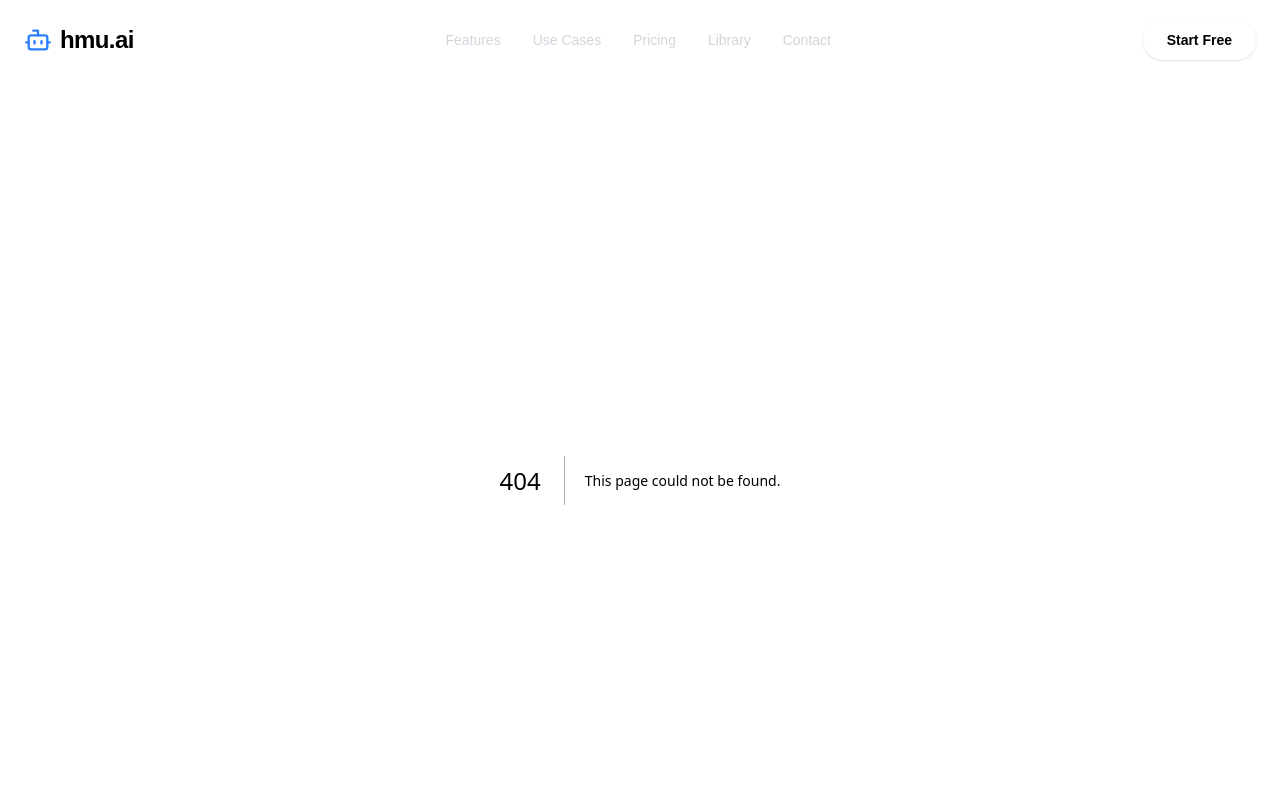
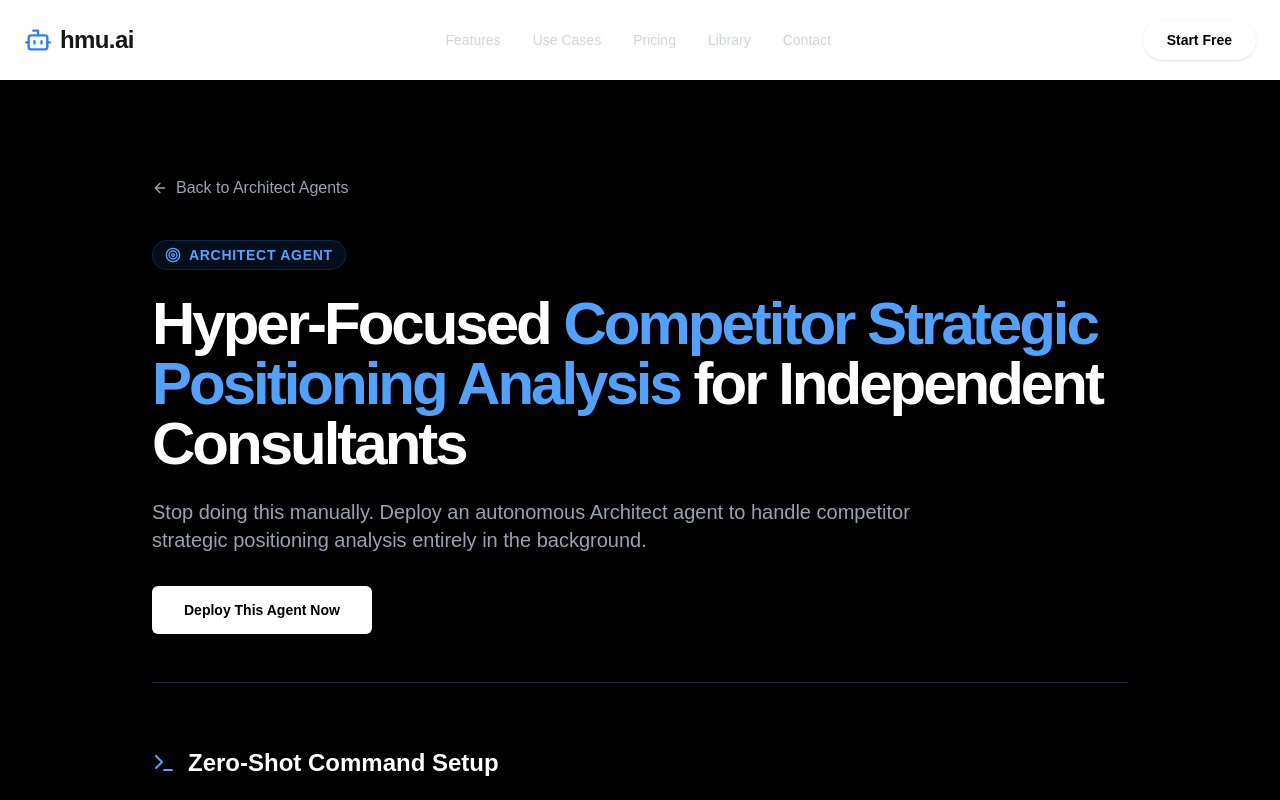
Before and after one commit to auralixai/hmu-ai, a Next.js app: page /use-cases/consultants/roles/architect/competitor-strategic-positioning-analysis-architect in a window 1280 px wide. Before the commit this address had no page. Shown: the top 800 px of the page. Built offline with nearby package versions, Linux system fonts and the light colour scheme.

Commit message:
Fix: Update use case URL structure after agent categorization

```diff
--- a/src/app/page.tsx
+++ b/src/app/page.tsx
@@ -79,7 +79,7 @@ export default function Home() {
           {showcaseAgents.map((agent) => (
             <Link
               key={agent.slug}
-              href={`/use-cases/${agent.industrySlug}/${agent.slug}`}
+              href={`/use-cases/${agent.industrySlug}/roles/${agent.agentType.toLowerCase()}/${agent.slug}`}
               className="inline-flex items-center gap-2 px-4 py-2 rounded-full bg-zinc-900 border border-gray-800 text-sm text-gray-300 hover:bg-zinc-800 hover:text-white hover:border-blue-500/50 transition-colors"
             >
               <Target className={`h-3 w-3 ${
--- a/src/app/use-cases/[industry]/page.tsx
+++ b/src/app/use-cases/[industry]/page.tsx
@@ -73,7 +73,7 @@ export default function IndustryPage({ params }: { params: { industry: string }
               return (
                 <Link
                   key={type.slug}
-                  href={`/use-cases/${industry.slug}/${type.slug}`}
+                  href={`/use-cases/${industry.slug}/roles/${type.slug}`}
                   className="group block h-full"
                 >
                   <div className={`flex flex-col p-8 border border-gray-800 rounded-3xl bg-black hover:border-${type.color}-500/50 hover:shadow-[0_0_30px_-5px_rgba(59,130,246,0.15)] transition-all duration-300 h-full relative overflow-hidden`}>
--- a/src/app/use-cases/[industry]/[agent]/page.tsx
+++ b/src/app/use-cases/[industry]/roles/[agentType]/[agent]/page.tsx
@@ -1,20 +1,20 @@
 import { notFound } from "next/navigation";
 import Link from "next/link";
-import { ArrowLeft, ArrowRight, CheckCircle2, Terminal, Network, MessageSquare, Target } from "lucide-react";
+import { ArrowLeft, CheckCircle2, Terminal, Network, MessageSquare, Target } from "lucide-react";
 import { getIndustryBySlug } from "@/data/industries";
 import { getAgentBySlug, agentUseCases } from "@/data/agents";
 
 export async function generateStaticParams() {
   return agentUseCases.map((agent) => ({
     industry: agent.industrySlug,
+    agentType: agent.agentType.toLowerCase(),
     agent: agent.slug,
   }));
 }
 
-export async function generateMetadata({ params }: { params: Promise<{ industry: string, agent: string }> }) {
-  const resolvedParams = await params;
-  const industryData = getIndustryBySlug(resolvedParams.industry);
-  const agentData = getAgentBySlug(resolvedParams.industry, resolvedParams.agent);
+export async function generateMetadata({ params }: { params: { industry: string, agentType: string, agent: string } }) {
+  const industryData = getIndustryBySlug(params.industry);
+  const agentData = getAgentBySlug(params.industry, params.agent);
 
   if (!agentData || !industryData) return { title: "Agent Not Found" };
 
@@ -24,12 +24,13 @@ export async function generateMetadata({ params }: { params: Promise<{ industry:
   };
 }
 
-export default async function AgentPage({ params }: { params: Promise<{ industry: string, agent: string }> }) {
-  const resolvedParams = await params;
-  const industryData = getIndustryBySlug(resolvedParams.industry);
-  const agentData = getAgentBySlug(resolvedParams.industry, resolvedParams.agent);
+export default async function AgentPage({ params }: { params: { industry: string, agentType: string, agent: string } }) {
+  const industryData = getIndustryBySlug(params.industry);
+  const agentData = getAgentBySlug(params.industry, params.agent);
 
-  if (!agentData || !industryData) notFound();
+  if (!agentData || !industryData || agentData.agentType.toLowerCase() !== params.agentType) {
+    notFound();
+  }
 
   // Color mapping based on Agent Type
   const theme = {
@@ -43,10 +44,10 @@ export default async function AgentPage({ params }: { params: Promise<{ industry
     <div className="min-h-screen bg-black text-white py-24">
       <div className="container px-4 md:px-6 mx-auto max-w-5xl">
         <Link
-          href={`/use-cases/${industryData.slug}`}
+          href={`/use-cases/${industryData.slug}/roles/${params.agentType}`}
           className="inline-flex items-center text-gray-400 hover:text-white mb-10 transition-colors"
         >
-          <ArrowLeft className="mr-2 h-4 w-4" /> Back to {industryData.name} Agents
+          <ArrowLeft className="mr-2 h-4 w-4" /> Back to {agentData.agentType} Agents
         </Link>
 
         {/* Header Section */}
--- a/src/app/use-cases/[industry]/roles/[agentType]/page.tsx
+++ b/src/app/use-cases/[industry]/roles/[agentType]/page.tsx
@@ -87,7 +87,7 @@ export default function AgentTypePage({ params }: { params: { industry: string;
             {filteredAgents.map(agent => (
               <Link
                 key={agent.slug}
-                href={`/use-cases/${industrySlug}/${agent.slug}`}
+                href={`/use-cases/${industrySlug}/roles/${agentTypeSlug}/${agent.slug}`}
                 className="group block h-full"
               >
                 <div className="flex flex-col p-8 border border-gray-800 rounded-3xl bg-zinc-950 hover:border-white/20 hover:bg-zinc-900 transition-all duration-300 h-full relative overflow-hidden">
```
